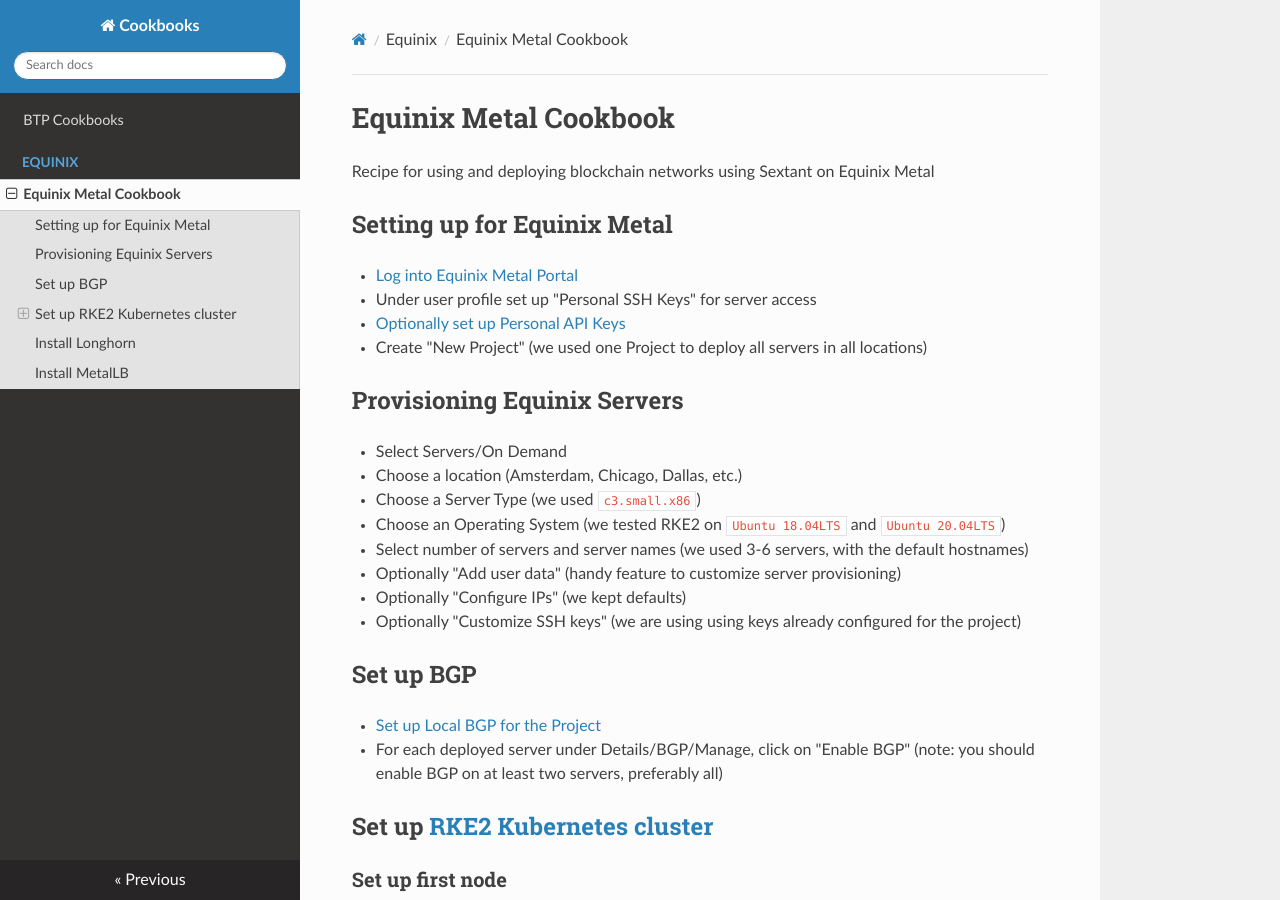
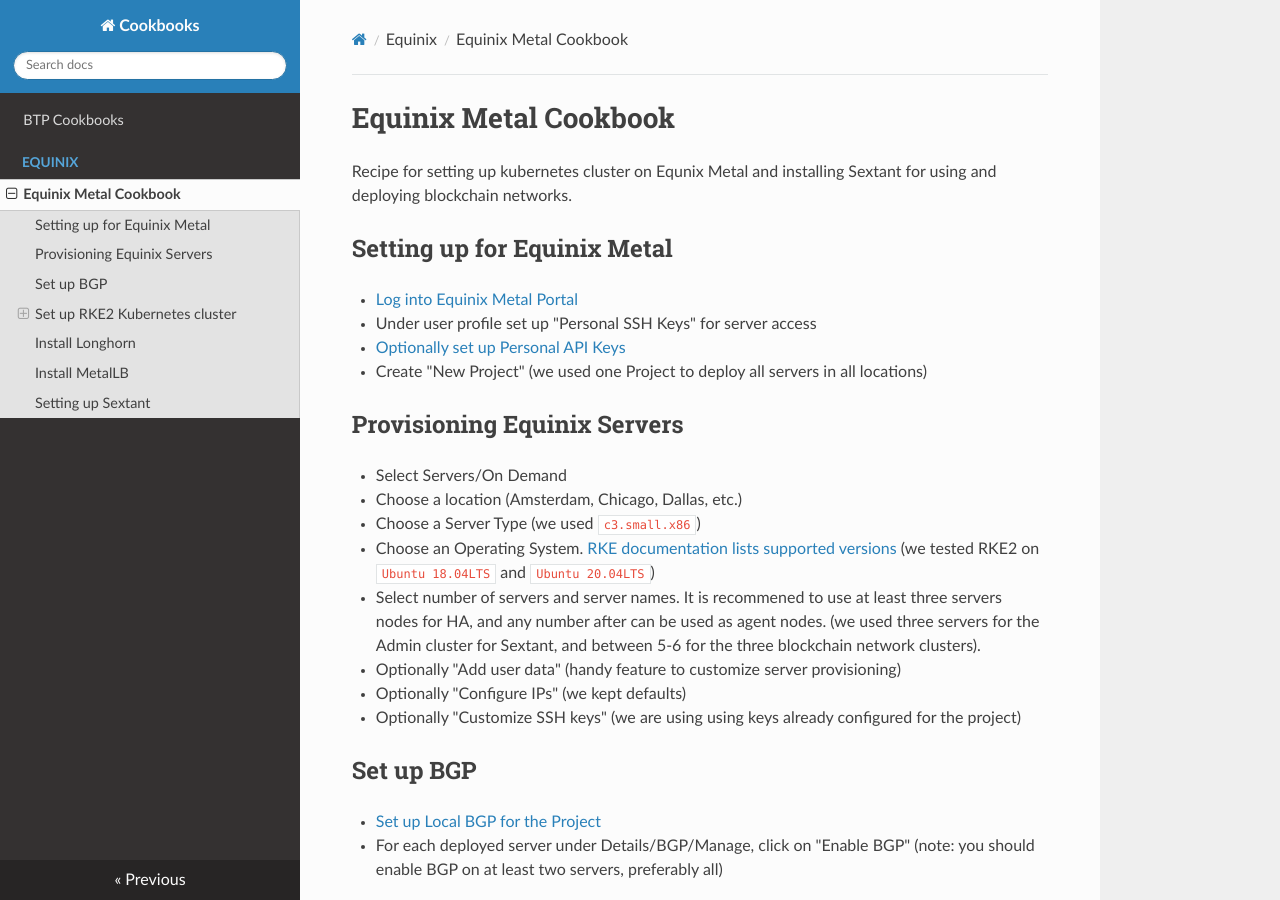
Before and after one commit to blockchaintp/cookbooks, an MkDocs documentation site: the page built from docs/equinix/index.md, in a window 1280 px wide and 900 px high. Built offline with MkDocs 1.6.1, drawn with Linux system fonts in a browser that asks for light colours; nearby versions of some CDN libraries; some of the changed text lies outside the part shown.

Commit message:
docs(equnix):update wording
Signed-off-by: Ivo Delmis <ivo@blockchaintp.com>

````diff
--- a/docs/equinix/index.md
+++ b/docs/equinix/index.md
@@ -1,6 +1,6 @@
 # Equinix Metal Cookbook
 
-Recipe for using and deploying blockchain networks using Sextant on Equinix Metal
+Recipe for setting up kubernetes cluster on Equnix Metal and installing Sextant for using and deploying blockchain networks.
 
 ## Setting up for Equinix Metal
 
@@ -14,8 +14,8 @@ Recipe for using and deploying blockchain networks using Sextant on Equinix Meta
 * Select Servers/On Demand
 * Choose a location (Amsterdam, Chicago, Dallas, etc.)
 * Choose a Server Type (we used `c3.small.x86`)
-* Choose an Operating System (we tested RKE2 on `Ubuntu 18.04LTS` and `Ubuntu 20.04LTS`)
-* Select number of servers and server names (we used 3-6 servers, with the default hostnames)
+* Choose an Operating System. [RKE documentation lists supported versions](https://docs.rke2.io/install/requirements/) (we tested RKE2 on `Ubuntu 18.04LTS` and `Ubuntu 20.04LTS`)
+* Select number of servers and server names. It is recommened to use at least three servers nodes for HA, and any number after can be used as agent nodes. (we used three servers for the Admin cluster for Sextant, and between 5-6 for the three blockchain network clusters).
 * Optionally "Add user data" (handy feature to customize server provisioning)
 * Optionally "Configure IPs" (we kept defaults)
 * Optionally "Customize SSH keys" (we are using using keys already configured for the project)
@@ -169,3 +169,6 @@ helm repo add metallb https://metallb.github.io/metallb
 kubectl create namespace metallb-system
 helm -n metallb-system install metallb metallb/metallb -f <config file from step 2.yaml>
 ```
+
+## Setting up Sextant
+[Link to Sextant Install goes here](https://docs.blockchaintp.com/en/latest/sextant/daml/overview/)
````
